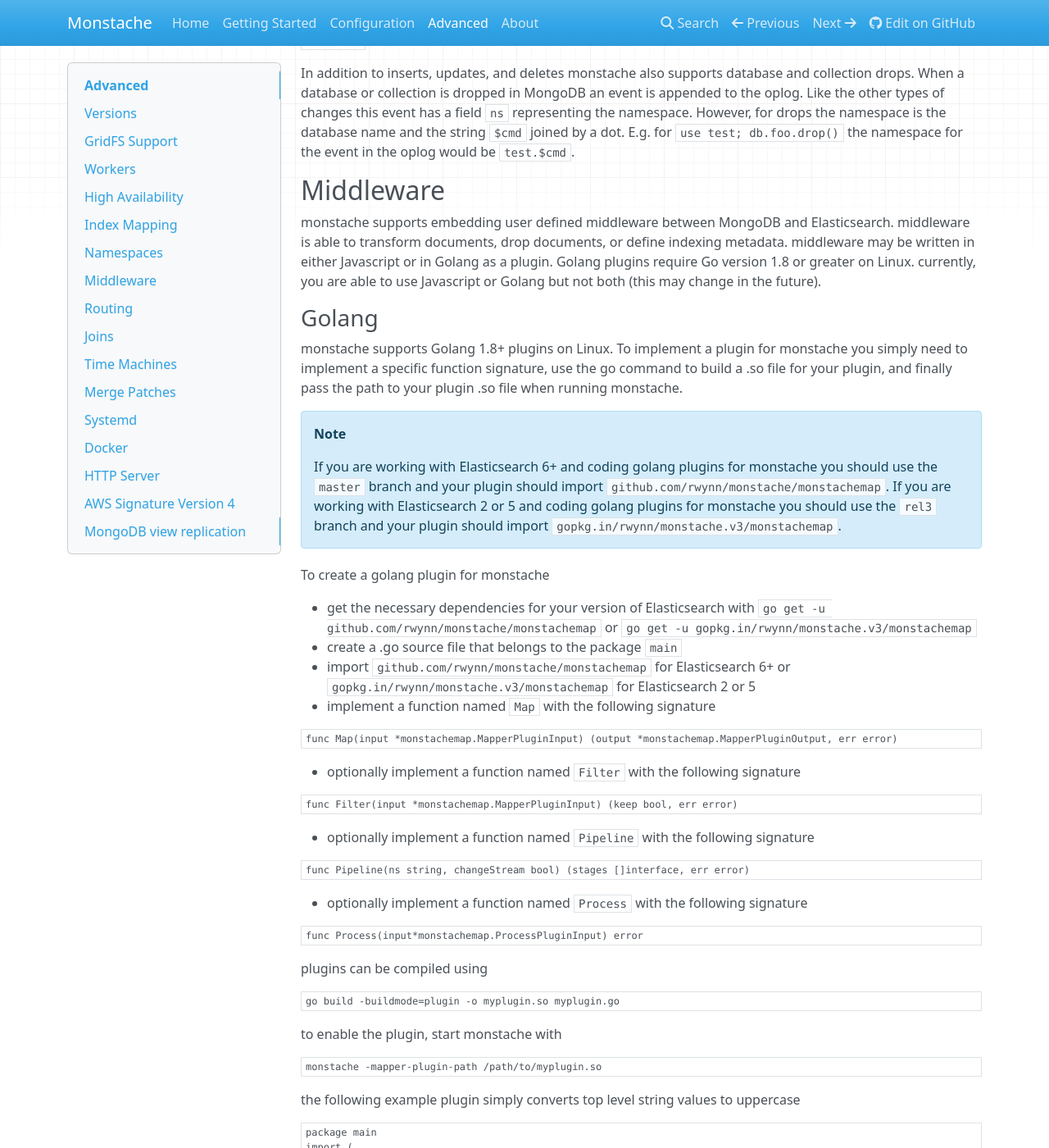
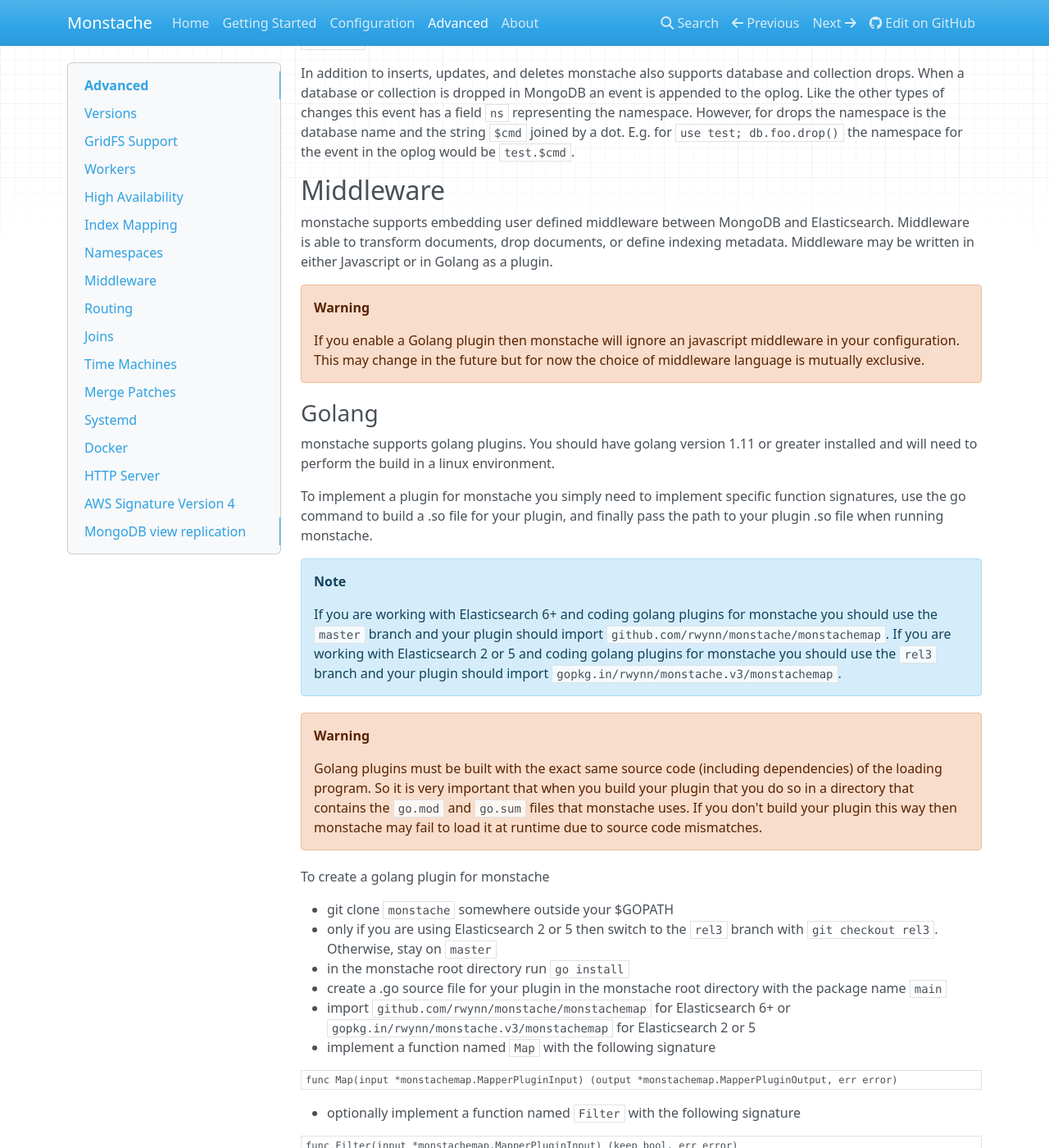
Before and after one commit to rwynn/monstache-site, an MkDocs documentation site: the page built from src/advanced.md, in a window 1280 px wide and 1400 px high, scrolled down 5997 px. Shown: the whole window at 82% size. Built offline with MkDocs 1.6.1, drawn with Linux system fonts in a browser that asks for light colours; nearby versions of some CDN libraries; a style sheet for code colours, icons or effects is not loaded.

Commit message:
golang plugin docs

```diff
--- a/docs/config/index.html
+++ b/docs/config/index.html
@@ -715,11 +715,11 @@
 <h2 id="resume-name">resume-name<a class="headerlink" href="#resume-name" title="Permanent link">&para;</a></h2>
 <p>string (default <code>default</code>)</p>
 <p>monstache uses the value of resume-name as an id when storing and retrieving timestamps
-to and from the MongoDB collection monstache.monstache. The default value for this option is the string <code>default</code>.
+to and from the MongoDB collection <code>monstache.monstache</code>. The default value for this option is the string <code>default</code>.
 However, there are some exceptions.  If monstache is started with the <a href="#cluster-name">cluster-name</a> option set then the
 name of the cluster becomes the resume-name.  This is to ensure that any process in the cluster is able to resume
-from the last timestamp successfully processed.  The other exception occurs when resume-name is not given but
-<a href="#worker-name">worker-name</a> is.  In that case the worker name becomes the resume-name.</p>
+from the last timestamp successfully processed.  Another exception occurs when <a href="#worker">worker</a> is enabled.
+In that case the worker name becomes the resume-name.</p>
 <h2 id="resume-write-unsafe">resume-write-unsafe<a class="headerlink" href="#resume-write-unsafe" title="Permanent link">&para;</a></h2>
 <p>boolean (default <code>false</code>)</p>
 <p>When resume-write-unsafe is true monstache sets the safety mode of the MongoDB session such that writes are fire and forget.
--- a/docs/index.html
+++ b/docs/index.html
@@ -259,5 +259,5 @@
 
 <!--
 MkDocs version : 1.0.4
-Build Date UTC : 2018-12-11 21:23:10
+Build Date UTC : 2018-12-14 14:20:04
 -->
--- a/src/advanced.md
+++ b/src/advanced.md
@@ -299,24 +299,40 @@
 
 ## Middleware
 
-monstache supports embedding user defined middleware between MongoDB and Elasticsearch.  middleware is able to transform documents,
-drop documents, or define indexing metadata.  middleware may be written in either Javascript or in Golang as a plugin.  Golang plugins
-require Go version 1.8 or greater on Linux. currently, you are able to use Javascript or Golang but not both (this may change in the future).
+monstache supports embedding user defined middleware between MongoDB and Elasticsearch.  Middleware is able to transform documents, drop documents, or define indexing metadata.  Middleware may be written in either Javascript or in Golang as a plugin.
+
+!!! warning
+	If you enable a Golang plugin then monstache will ignore an javascript middleware in your configuration. This may
+	change in the future but for now the choice of middleware language is mutually exclusive.
+
 
 ### Golang
 
-monstache supports Golang 1.8+ plugins on Linux.  To implement a plugin for monstache you simply need to implement a specific function signature,
-use the go command to build a .so file for your plugin, and finally pass the path to your plugin .so file when running monstache.
+monstache supports golang plugins.  You should have golang version 1.11 or greater installed and will need to perform the build in a linux environment.
+
+To implement a plugin for monstache you simply need to implement specific function signatures,
+use the go command to build a .so file for your plugin,
+and finally pass the path to your plugin .so file when running monstache.
 
 !!! note
 	If you are working with Elasticsearch 6+ and coding golang plugins for monstache you should use the `master` branch
-	and your plugin should import `github.com/rwynn/monstache/monstachemap`. If you are working with Elasticsearch 2 or 5 and coding
-	golang plugins for monstache you should use the `rel3` branch and your plugin should import `gopkg.in/rwynn/monstache.v3/monstachemap`.
+	and your plugin should import `github.com/rwynn/monstache/monstachemap`.
+	If you are working with Elasticsearch 2 or 5 and coding
+	golang plugins for monstache you should use the `rel3` branch and your plugin should
+	import `gopkg.in/rwynn/monstache.v3/monstachemap`.
+
+!!! warning
+	Golang plugins must be built with the exact same source code (including dependencies) of the loading program.
+	So it is very important that when you build your plugin that you do so in a directory that contains the `go.mod`
+	and `go.sum` files that monstache uses.  If you don't build your plugin this way then monstache may fail to load it
+	at runtime due to source code mismatches.
 
 To create a golang plugin for monstache
 
-- get the necessary dependencies for your version of Elasticsearch with `go get -u github.com/rwynn/monstache/monstachemap` or `go get -u gopkg.in/rwynn/monstache.v3/monstachemap`
-- create a .go source file that belongs to the package `main`
+- git clone `monstache` somewhere outside your $GOPATH
+- only if you are using Elasticsearch 2 or 5 then switch to the `rel3` branch with `git checkout rel3`. Otherwise, stay on `master`
+- in the monstache root directory run `go install`
+- create a .go source file for your plugin in the monstache root directory with the package name `main`
 - import `github.com/rwynn/monstache/monstachemap` for Elasticsearch 6+ or `gopkg.in/rwynn/monstache.v3/monstachemap` for Elasticsearch 2 or 5
 - implement a function named `Map` with the following signature
 
```
Also changed, not shown: docs/advanced/index.html (+25 -9 lines), docs/sitemap.xml (+5 -5 lines), src/config.md (+3 -3 lines), docs/search/search_index.json, 1 other file.
